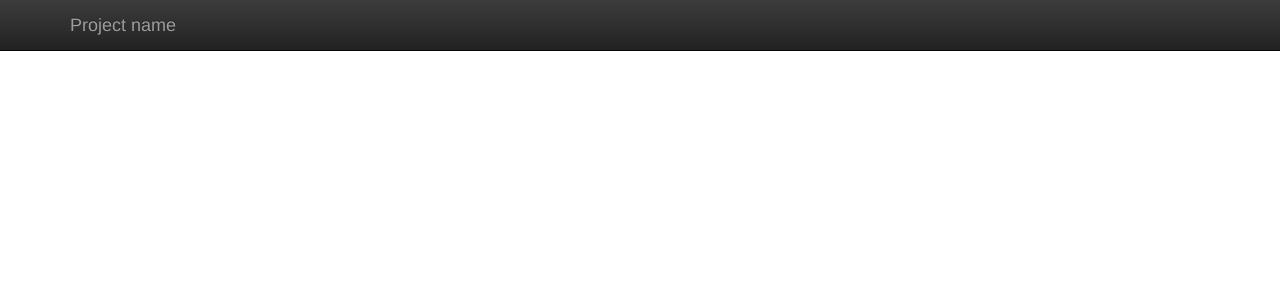
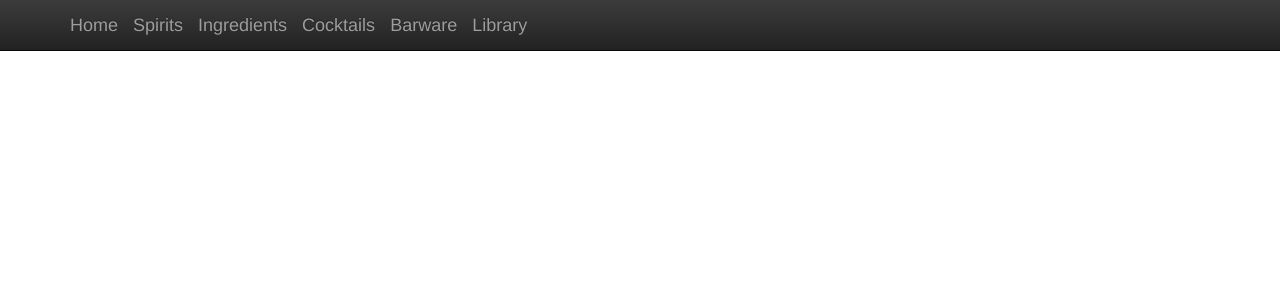
Before and after one commit to aaron-collier/aaronisbrewing.old.site, a Jekyll site: the page built from index.html, in a window 1280 px wide. Shown: the top 300 px of the page. Built offline with Jekyll 4.4.1, drawn with Linux system fonts in a browser that asks for light colours.

Commit message:
adding page titles to nav

```diff
--- a/_includes/nav.html
+++ b/_includes/nav.html
@@ -7,7 +7,12 @@
         <span class="icon-bar"></span>
         <span class="icon-bar"></span>
       </button>
-      <a class="navbar-brand" href="#">Project name</a>
+      <a class="navbar-brand" href="#">Home</a>
+      <a class="navbar-brand" href="#">Spirits</a>
+      <a class="navbar-brand" href="#">Ingredients</a>
+      <a class="navbar-brand" href="#">Cocktails</a>
+      <a class="navbar-brand" href="#">Barware</a>
+      <a class="navbar-brand" href="#">Library</a>
     </div>
   </div>
 </nav>
```
